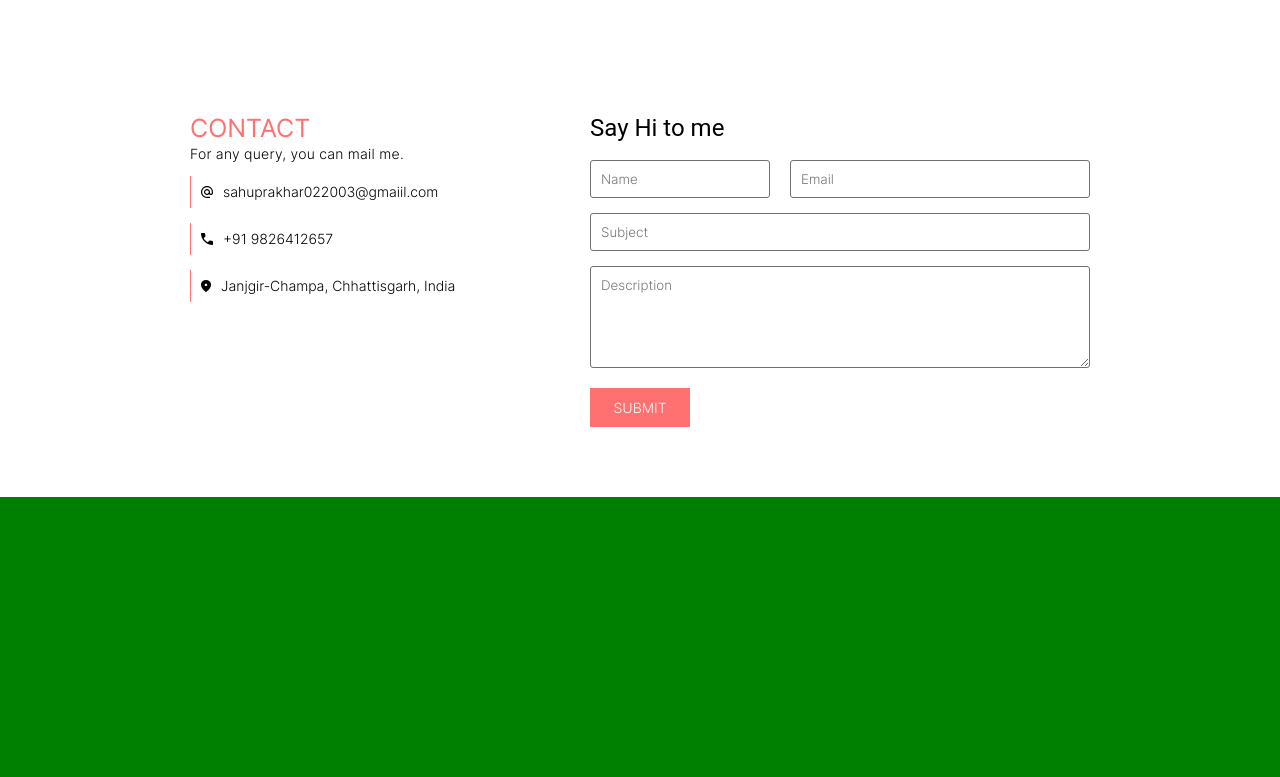
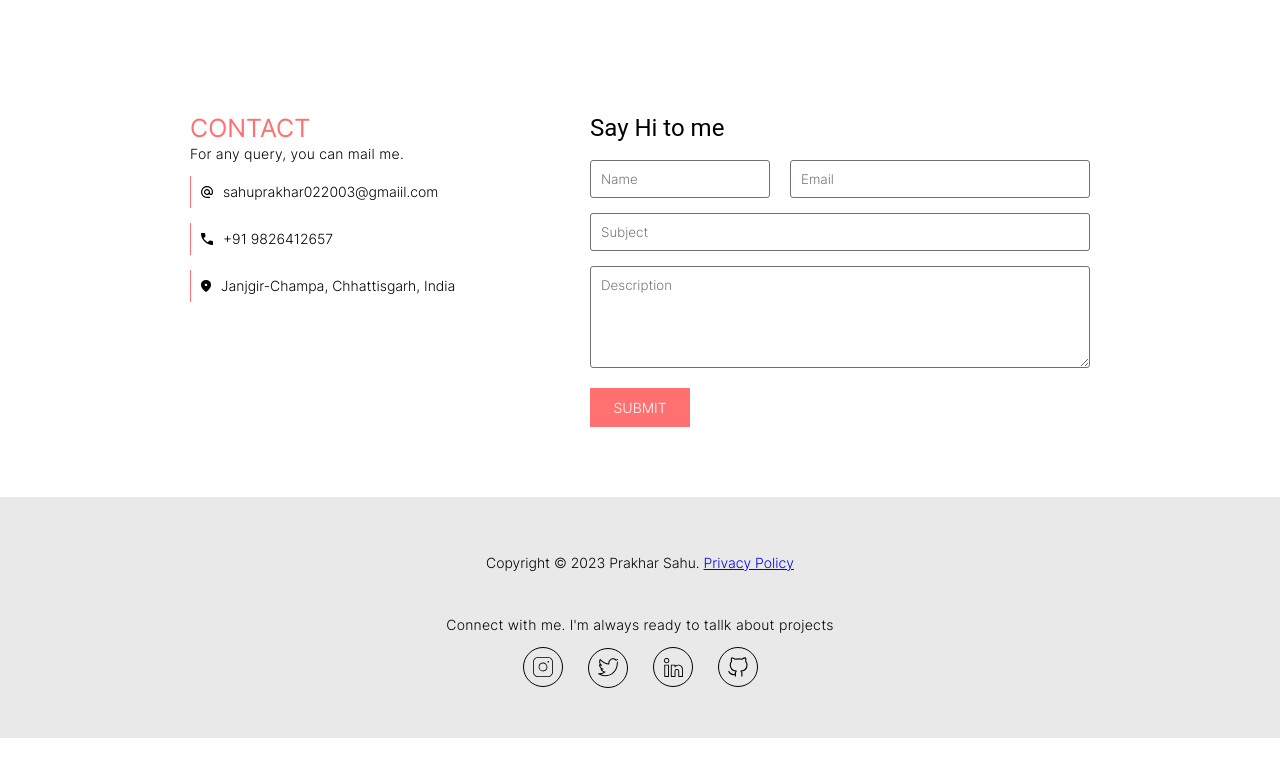
Before and after one commit to prakhar-5447/portfolio, an Angular app: page / in a window 1280 px wide. Shown: the part 3276-4053 px from the top of the page. After the commit the page ends 4014 px from the top, so only its background shows below. Built offline with nearby package versions, Linux system fonts and the light colour scheme.

Commit message:
footer template  done

```diff
--- a/src/app/app.component.html
+++ b/src/app/app.component.html
@@ -50,4 +50,40 @@
 </div>
 
 <app-contact></app-contact>
-<div style="height: 100vh; background: green"></div>
+
+<footer class="footer">
+  <h1 class="copywrite">
+    Copyright © 2023 <span class="copywrite-author">Prakhar Sahu</span>.
+    <a href="https://privacy-policy-test-site">Privacy Policy</a>
+  </h1>
+  <div class="footer-area">
+    <p class="footer-message">
+      Connect with me. I'm always ready to tallk about projects
+    </p>
+    <div class="socials">
+      <button class="social-button">
+        <a href="https://instagram.com/prakhar_5447" target="_blank">
+          <img src="/assets/images/home/instagram.svg" alt="instagram" />
+        </a>
+      </button>
+      <button class="social-button">
+        <a href="https://twitter.com/prakhar_5447" target="_blank">
+          <img src="/assets/images/home/twitter.svg" alt="twitter" />
+        </a>
+      </button>
+      <button class="social-button">
+        <a
+          href="https://linkedin.com/in/prakhar-sahu-4519b8206/"
+          target="_blank"
+        >
+          <img src="/assets/images/home/linkedin.svg" alt="linkedin" />
+        </a>
+      </button>
+      <button class="social-button">
+        <a href="https://github.com/prakhar-5447" target="_blank">
+          <img src="/assets/images/home/github.svg" alt="github" />
+        </a>
+      </button>
+    </div>
+  </div>
+</footer>
--- a/src/app/app.component.sass
+++ b/src/app/app.component.sass
@@ -109,6 +109,60 @@
 .services
     background: #F3F3F3
 
+.footer
+    padding: 50px 0px
+    background: #E9E9E9
+    width: 100%
+    display: flex
+    flex-direction: column
+    align-items: center
+    justify-content: center
+    font-size: 14px
+    gap: 20px
+
+    .copywrite
+        font-family: "Inter-Light"
+        font-size: 14px
+
+        .copywrite-author
+
+    .footer-area
+        display: flex
+        flex-direction: column
+        align-items: center
+        justify-content: center
+
+        .footer-message
+            text-align: center
+            font-family: "Inter-Light"
+
+        .socials
+
+            .social-button
+                border: 0.3px solid black
+                cursor: pointer
+                background: transparent
+                width: 40px
+                height: 40px
+                border-radius: 100px
+
+                a
+                    display: flex
+                    align-items: center
+                    justify-content: center
+
+                &:hover img
+                    filter: invert(1)
+
+                &:hover
+                    background: black
+
+            .social-button:not(:last-child)
+                margin-right: 25px
+
+            @at-root
+                img
+                    width: 20px
 
 @media screen and ( max-width: 992px )
     .work
@@ -154,6 +208,10 @@
                 margin-bottom: 10px
                 text-align: center
 
+    .footer
+        padding: 30px 0px
+        gap: 10px
+
 @media screen and ( max-width: 600px )
     .work
         height: 250px
```
